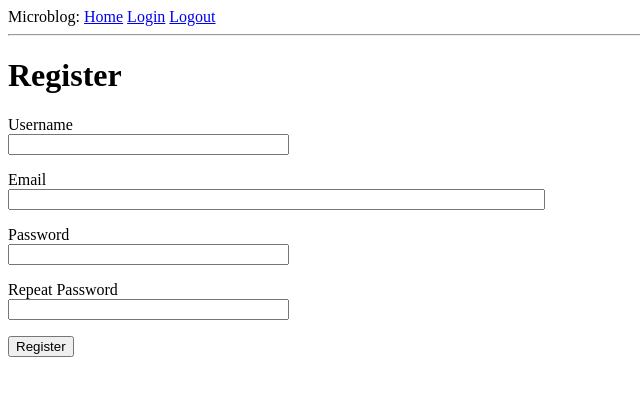
After one commit to OlgaGorbenko/Olga_Project, a Flask app: page /register in a window 1280 px wide. The commit adds this page. Shown: the top 396 px of the page, without its empty margins (0-640 px from the left). Run offline with Flask 2, Linux system fonts and the light colour scheme.

Commit message:
first login commit

```diff
--- a/food_app/forms.py
+++ b/food_app/forms.py
@@ -1,6 +1,8 @@
 from flask_wtf import FlaskForm
 from wtforms import StringField, PasswordField, BooleanField, SubmitField
-from wtforms.validators import DataRequired
+from wtforms.validators import ValidationError, DataRequired, Email, EqualTo
+
+from food_app.models import User
 
 
 class LoginForm(FlaskForm):
@@ -8,3 +10,22 @@ class LoginForm(FlaskForm):
     password = PasswordField('Password', validators=[DataRequired()])
     remember_me = BooleanField('Remember Me')
     submit = SubmitField('Sign In')
+
+
+class RegistrationForm(FlaskForm):
+    username = StringField('Username', validators=[DataRequired()])
+    email = StringField('Email', validators=[DataRequired(), Email()])
+    password = PasswordField('Password', validators=[DataRequired()])
+    password2 = PasswordField(
+        'Repeat Password', validators=[DataRequired(), EqualTo('password')])
+    submit = SubmitField('Register')
+
+    def validate_username(self, username):
+        user = User.query.filter_by(username=username.data).first()
+        if user is not None:
+            raise ValidationError('Please use a different username.')
+
+    def validate_email(self, email):
+        user = User.query.filter_by(email=email.data).first()
+        if user is not None:
+            raise ValidationError('Please use a different email address.')
--- a/food_app/routes.py
+++ b/food_app/routes.py
@@ -2,9 +2,24 @@ from flask import render_template, flash, redirect, url_for, request
 from flask_login import current_user, login_user, logout_user, login_required
 from werkzeug.urls import url_parse
 
-from food_app.forms import LoginForm
+from food_app.forms import LoginForm, RegistrationForm
 from food_app.models import User
-from .app_factory import app
+from .app_factory import app, db
+
+
+@app.route('/register', methods=['GET', 'POST'])
+def register():
+    if current_user.is_authenticated:
+        return redirect(url_for('index'))
+    form = RegistrationForm()
+    if form.validate_on_submit():
+        user = User(username=form.username.data, email=form.email.data)
+        user.set_password(form.password.data)
+        db.session.add(user)
+        db.session.commit()
+        flash('Congratulations, you are now a registered user!')
+        return redirect(url_for('login'))
+    return render_template('register.html', title='Register', form=form)
 
 
 @app.route('/')
--- a/food_app/templates/login.html
+++ b/food_app/templates/login.html
@@ -22,3 +22,5 @@
         <p>{{ form.submit() }}</p>
     </form>
 {% endblock %}
+
+<p>New User? <a href="{{ url_for('register') }}">Click to Register!</a></p>
--- /dev/null
+++ b/food_app/templates/register.html
@@ -0,0 +1,37 @@
+{% extends "base.html" %}
+
+{% block content %}
+    <h1>Register</h1>
+    <form action="" method="post">
+        {{ form.hidden_tag() }}
+        <p>
+            {{ form.username.label }}<br>
+            {{ form.username(size=32) }}<br>
+            {% for error in form.username.errors %}
+            <span style="color: red;">[{{ error }}]</span>
+            {% endfor %}
+        </p>
+        <p>
+            {{ form.email.label }}<br>
+            {{ form.email(size=64) }}<br>
+            {% for error in form.email.errors %}
+            <span style="color: red;">[{{ error }}]</span>
+            {% endfor %}
+        </p>
+        <p>
+            {{ form.password.label }}<br>
+            {{ form.password(size=32) }}<br>
+            {% for error in form.password.errors %}
+            <span style="color: red;">[{{ error }}]</span>
+            {% endfor %}
+        </p>
+        <p>
+            {{ form.password2.label }}<br>
+            {{ form.password2(size=32) }}<br>
+            {% for error in form.password2.errors %}
+            <span style="color: red;">[{{ error }}]</span>
+            {% endfor %}
+        </p>
+        <p>{{ form.submit() }}</p>
+    </form>
+{% endblock %}
--- a/requirements.txt
+++ b/requirements.txt
@@ -9,7 +9,9 @@ python-dateutil==2.8.1
 python-editor==1.0.4
 Flask-Admin==1.5.8
 Flask-Login==0.5.0
-
 Werkzeug~=2.0.1
 Flask~=2.0.1
 alembic~=1.6.5
+dnspython==2.1.0
+email-validator==1.1.3
+idna==3.2
```
